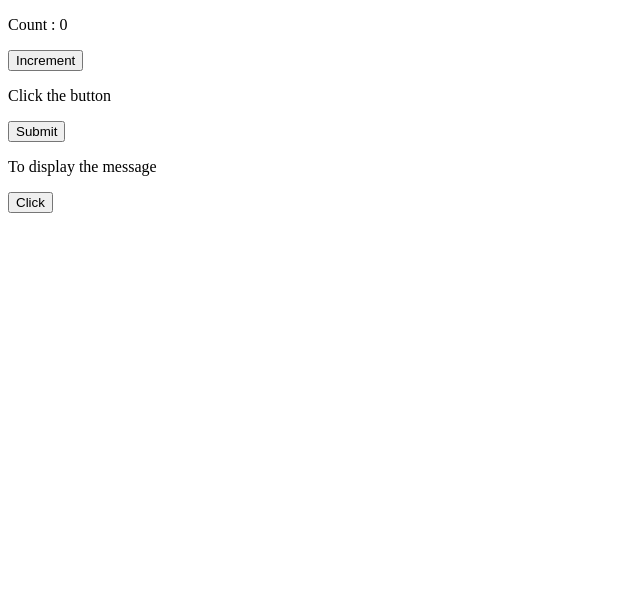
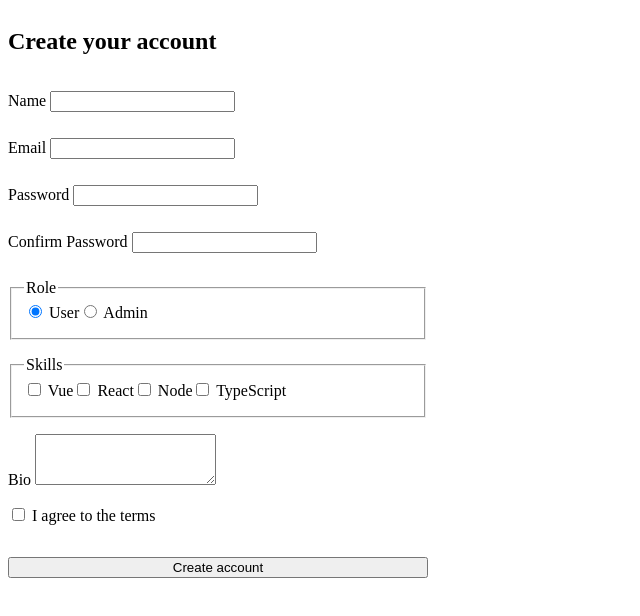
Before and after one commit to keerthiAppspire/Vue_Learn, a Vue app: page / in a window 1280 px wide. Shown: the top 616 px of the page, without its empty margins (0-640 px from the left). Built offline with nearby package versions, Linux system fonts and the light colour scheme.

Commit message:
Complete Day 6 Vue event handling and forms with signup form validation

```diff
--- a/src/App.vue
+++ b/src/App.vue
@@ -1,7 +1,7 @@
 <script setup>
-import Day_6 from './Daily_Tasks/Day_6.vue';
+import SignUpForm from './components/SignUpForm.vue'
 </script>
 
 <template>
-    <Day_6 />
+    <SignUpForm />
 </template>
--- a/src/Daily_Tasks/Day_6.vue
+++ b/src/Daily_Tasks/Day_6.vue
@@ -1,6 +1,6 @@
 <script setup>
 import '../Styles/Day_6.css'
-import { ref } from 'vue'
+import { ref, reactive } from 'vue'
 
 const count = ref(0)
 
@@ -20,19 +20,148 @@ function handleClick2(event, message) {
 
   alert(`Message: ${message}`)
 }
+
+const leftClick = () => {
+  alert("Left Click")
+}
+const rightClick = () => {
+  alert("Right Click")
+}
+const middleClick = () => {
+  alert("Middle Click")
+}
+
+const msg = ref('')
+
+ const agreed = ref(false)
+
+ const skills = ref([])
+
+  const role = ref('')
+
+  const county = ref('')
+
+  const languages = ref([])
+
+  const onFileChange = (event) => {
+    const file = event.target.files[0]
+    if (file) {
+      console.log("Selected file:", file.name)
+      alert(`Selected file: ${file.name}`)
+    }
+  }
+  const lazyMsg = ref('')
+
+  const age = ref(null)
+
+  const trimmedMsg = ref('')
+
+  const form = reactive({ email: '', password: '' })
+
+  function submit() {
+     console.log('Submitting', form)
+     alert('Form Submitted')
+}
+
 </script>
 
 <template>
+  <h3>Methods vs Inline Handlers</h3>
   <!-- Inline Handler Example -->
   <p>Count : {{ count }}</p>
   <button @click="count++">Increment</button>
-
   <!-- Method Handler Example -->
-
   <p>{{ message }}</p>
   <button @click="handleClick"> Submit</button>
-
   <!-- $event Example -->
    <p>{{ clickmessage }}</p>
-  <button @click="handleClick2($event, 'Button Clicked Successfully')">Click</button>
+  <button @click="handleClick2($event,'Button Clicked Successfully')">Click</button>
+<hr>
+  <h3>Mouse Button Modifiers</h3>
+  <button @click.left="leftClick">
+    Left Click
+  </button>
+  <button @click.right.prevent="rightClick">
+    Right Click
+  </button>
+  <button @click.middle="middleClick">
+    Middle Click
+  </button>
+  <hr>
+    <h3>v-model on Every Input Type</h3>
+    <h4>1.Text / textarea:</h4>
+   <input
+    v-model="msg"
+    placeholder="Enter your message"
+  >
+  <p>You entered: {{ msg }}</p>
+  <h4>2.Checkbox (single):</h4>
+  <input type="checkbox" v-model="agreed" />
+   I agree to the Terms & Conditions
+  <p>Checkbox Value: {{ agreed }}</p>
+  <h4>3.Checkbox (array):</h4>
+  <label>
+    <input type="checkbox" v-model="skills" value="Vue" />
+    Vue
+  </label>
+  <label>
+    <input type="checkbox" v-model="skills" value="React" />
+    React
+  </label>
+  <label>
+    <input type="checkbox" v-model="skills" value="JavaScript" />
+      JavaScript
+  </label>
+  <p>Selected Skills: {{ skills }}</p>
+  <h4>4.Radio Buttons:</h4>
+  <label>
+    <input type="radio" v-model="role" value="user" />
+    User
+  </label>
+  <label>
+    <input type="radio" v-model="role" value="admin" />
+    Admin
+  </label>
+  <p>Selected Role: {{ role }}</p>
+  <h4>5.Select</h4>
+  <select v-model="county">
+    <option disabled value="">Select</option>
+    <option >India</option>
+    <option >Germany</option>
+    <option >USA</option>
+  </select>
+  <h4>6.Multi Select</h4>
+  <select v-model="languages" multiple>
+    <option >English</option>
+    <option >Hindi</option>
+    <option >Telugu</option>
+    <option >Tamil</option>
+  </select>
+
+  <p>Selected Languages: {{ languages }}</p>
+  <h4>7.File:</h4>
+  <input type="file" @change="onFileChange" />
+  <hr>
+  <h3> 6. v-model Modifiers</h3>
+   <h4>1. lazy Modifier</h4>
+    <input v-model.lazy="msg" placeholder="Type here" />
+      <p>Message: {{ msg }}</p>
+   <h4>2. number Modifier</h4>
+    <input v-model.number="age"  />
+        <p>Age: {{ age }}</p>
+        <p>Age: {{ typeof age }}</p>
+   <h4>3. trim Modifier</h4>
+    <input v-model.trim="msg" placeholder="Type here" />
+      <p>Message: {{ msg }}</p>
+      <hr>
+  <h3>7. Form Submission</h3>
+    <form @submit.prevent="submit">
+      <p>enter your email and password:</p>
+    <input class="input" v-model.trim="form.email" type="email" required placeholder="Email" />
+    <br></br>
+    <input v-model="form.password" type="password" required minlength="8" placeholder="Password" />
+    <button type="submit">Sign in</button>
+  </form>
+  <hr>
+
 </template>
--- a/src/Styles/Day_6.css
+++ b/src/Styles/Day_6.css
@@ -2,3 +2,10 @@ button{
     display: block;
     margin : 10px 0;
 }
+input{
+    margin-bottom: 10px;
+}
+
+
+.signup { display: flex; flex-direction: column; gap: 1rem; max-width: 420px; }
+small { color: #dc2626; }
--- /dev/null
+++ b/src/components/SignUpForm.vue
@@ -0,0 +1,105 @@
+<script setup>
+import { reactive, computed, ref } from 'vue'
+import  '../Styles/Day_6.css'
+const form = reactive({
+  name: '',
+  email: '',
+  password: '',
+  confirmPassword: '',
+  role: 'user',
+  skills: [],
+  agree: false,
+  bio: ''
+})
+
+const submitted = ref(false)
+const apiError = ref('')
+
+const errors = computed(() => {
+  const e = {}
+  if (!form.name.trim()) e.name = 'Name is required'
+//   if (!form.email.includes('@')) {
+//        e.email = 'Email must contain @'
+//  }
+  if (!/^\S+@\S+\.\S+$/.test(form.email)) e.email = 'Valid email required'
+  if (form.password.length < 8) e.password = 'At least 8 characters'
+  if (form.password !== form.confirmPassword) e.confirmPassword = 'Passwords must match'
+  if (form.skills.length === 0) e.skills = 'Pick at least one skill'
+  if (!form.agree) e.agree = 'You must agree to the terms'
+  return e
+})
+
+const isValid = computed(() => Object.keys(errors.value).length === 0)
+
+async function submit() {
+  submitted.value = true
+  if (!isValid.value) return
+  apiError.value = ''
+  try {
+    // simulate API
+    await new Promise(r => setTimeout(r, 600))
+    alert(`Welcome, ${form.name}!`)
+  } catch (err) {
+    apiError.value = 'Something went wrong. Try again.'
+  }
+}
+</script>
+
+<template>
+  <form @submit.prevent="submit" novalidate class="signup">
+    <h2>Create your account</h2>
+
+    <label>
+      Name
+      <input v-model.trim="form.name" />
+      <small v-if="submitted && errors.name">{{ errors.name }}</small>
+    </label>
+
+    <label>
+      Email
+      <input v-model.trim="form.email" type="email" />
+      <small v-if="submitted && errors.email">{{ errors.email }}</small>
+    </label>
+
+    <label>
+      Password
+      <input v-model="form.password" type="password" />
+      <small v-if="submitted && errors.password">{{ errors.password }}</small>
+    </label>
+
+    <label>
+      Confirm Password
+      <input v-model="form.confirmPassword" type="password" />
+      <small v-if="submitted && errors.confirmPassword">{{ errors.confirmPassword }}</small>
+    </label>
+
+    <fieldset>
+      <legend>Role</legend>
+      <label><input type="radio" value="user" v-model="form.role" /> User</label>
+      <label><input type="radio" value="admin" v-model="form.role" /> Admin</label>
+    </fieldset>
+
+    <fieldset>
+      <legend>Skills</legend>
+      <label v-for="s in ['Vue', 'React', 'Node', 'TypeScript']" :key="s">
+        <input type="checkbox" :value="s" v-model="form.skills" /> {{ s }}
+      </label>
+      <small v-if="submitted && errors.skills">{{ errors.skills }}</small>
+    </fieldset>
+
+    <label>
+      Bio
+      <textarea v-model.lazy="form.bio" rows="3" />
+    </label>
+
+    <label class="row">
+      <input type="checkbox" v-model="form.agree" />
+      I agree to the terms
+    </label>
+    <small v-if="submitted && errors.agree">{{ errors.agree }}</small>
+
+    <button type="submit">Create account</button>
+
+    <p v-if="apiError" class="error">{{ apiError }}</p>
+  </form>
+</template>
```
